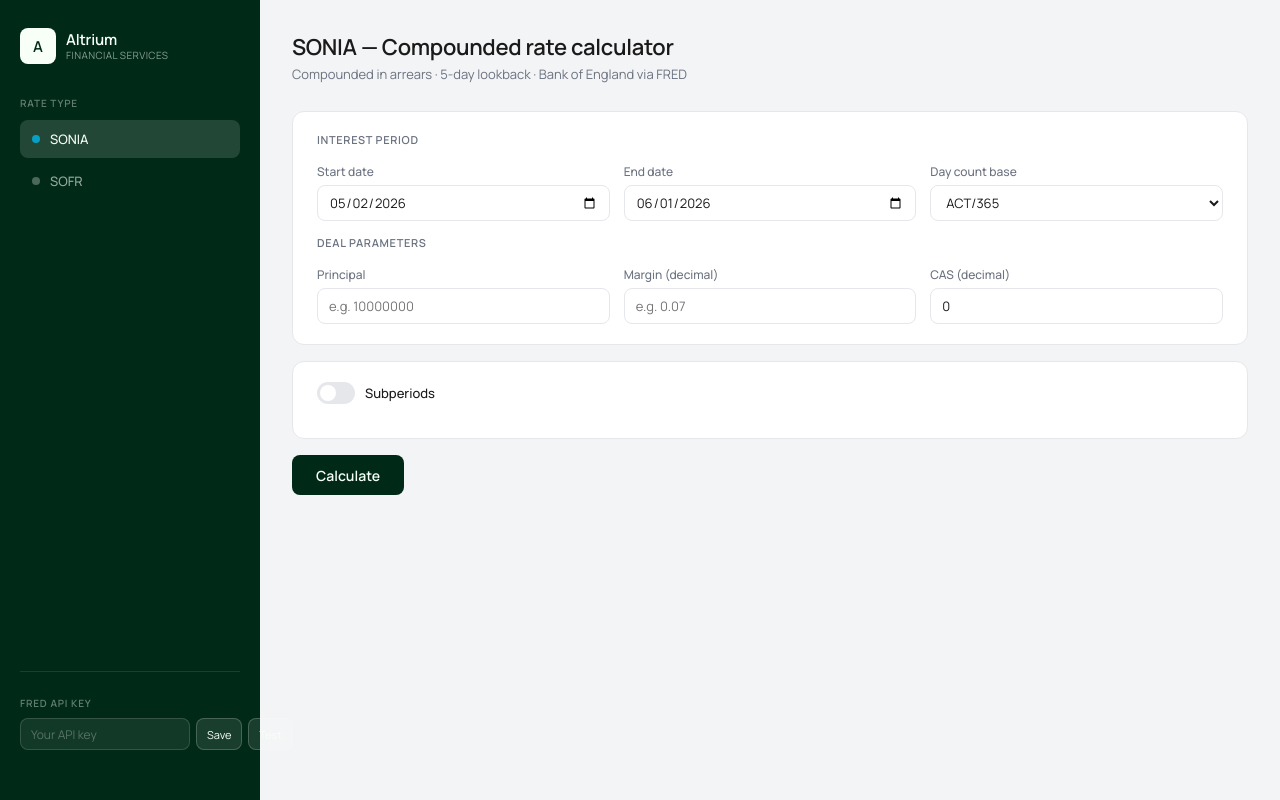
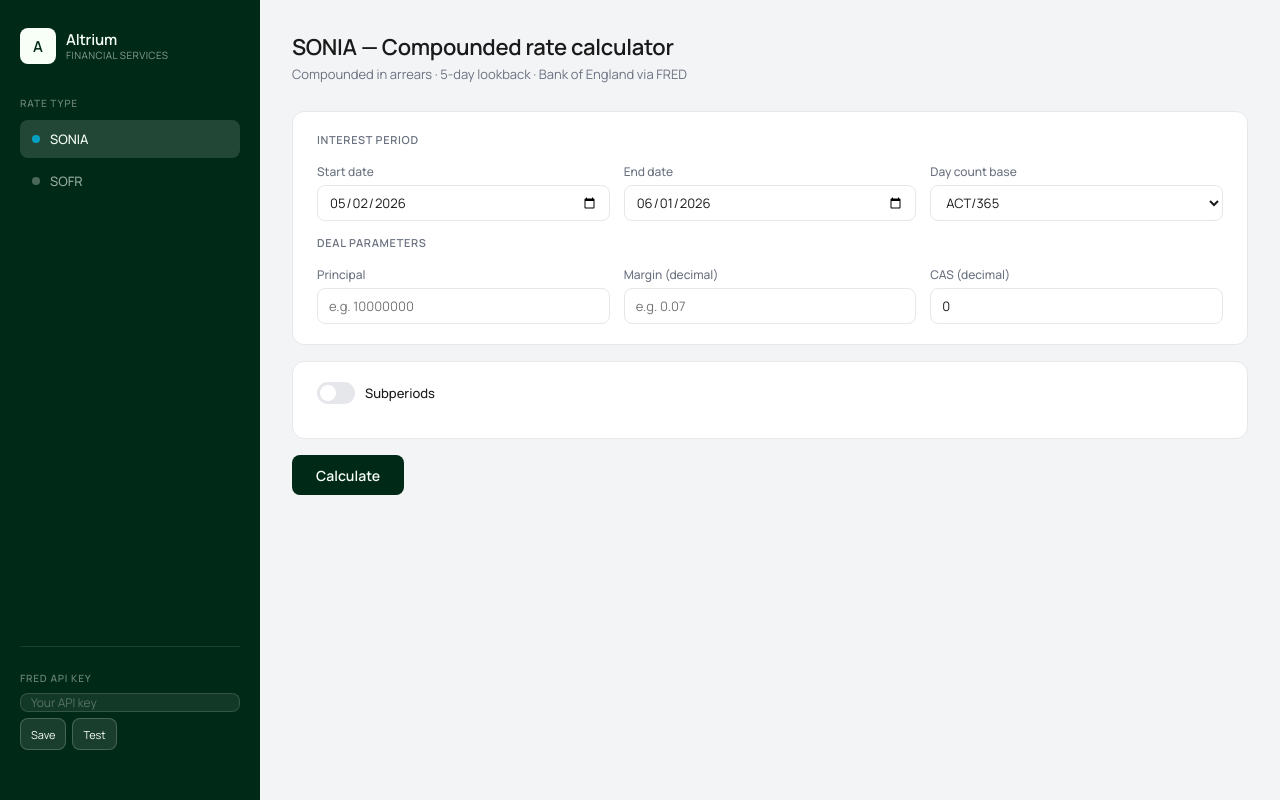
Before and after one commit to jjzapatarpo/RFR-Calculator, a Flask app: page / in a window 1280 px wide. Run offline with Flask 3, Linux system fonts and the light colour scheme; some libraries are stand-ins or nearby versions.

Commit message:
Refactor API key input layout and styles
Updated the API key input layout and adjusted CSS styles for better organization.

```diff
--- a/templates/index.html
+++ b/templates/index.html
@@ -91,7 +91,8 @@
 
   .api-section { margin-top: auto; padding-top: 24px; border-top: 1px solid rgba(247,255,247,0.1); }
   .api-label { font-size: 10px; font-weight: 600; color: rgba(247,255,247,0.4); text-transform: uppercase; letter-spacing: 0.08em; margin-bottom: 8px; }
-  .api-input-row { display: flex; gap: 6px; }
+  .api-input-row { display: flex; flex-direction: column; gap: 6px; }
+  .api-btn-row { display: flex; gap: 6px; }
   .api-input {
     flex: 1; height: 32px; padding: 0 10px; border-radius: var(--radius);
     border: 1px solid rgba(247,255,247,0.15); background: rgba(247,255,247,0.07);
@@ -296,8 +297,10 @@
       <div class="api-label">FRED API key</div>
       <div class="api-input-row">
         <input type="password" class="api-input" id="fred-key" placeholder="Your API key" autocomplete="off">
-        <button class="api-btn" onclick="saveKey()">Save</button>
-        <button class="api-btn" onclick="testKey()">Test</button>
+        <div class="api-btn-row">
+          <button class="api-btn" onclick="saveKey()">Save</button>
+          <button class="api-btn" onclick="testKey()">Test</button>
+        </div>
       </div>
       <div class="api-status" id="api-status"></div>
     </div>
```
